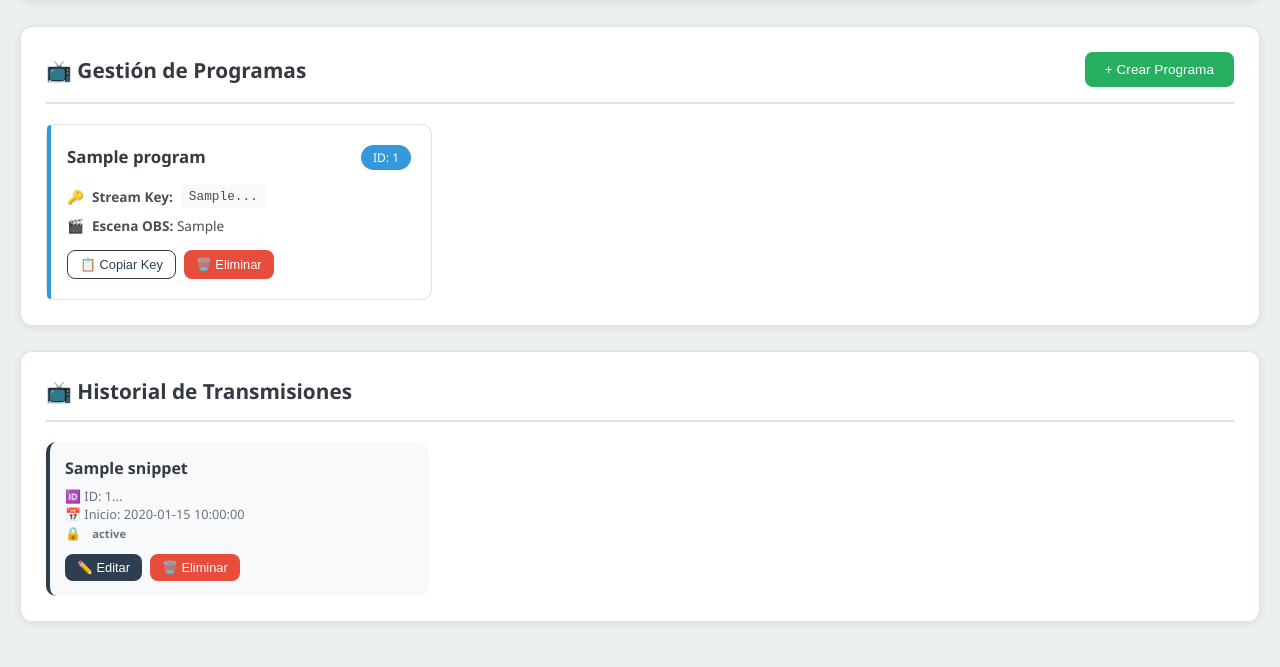
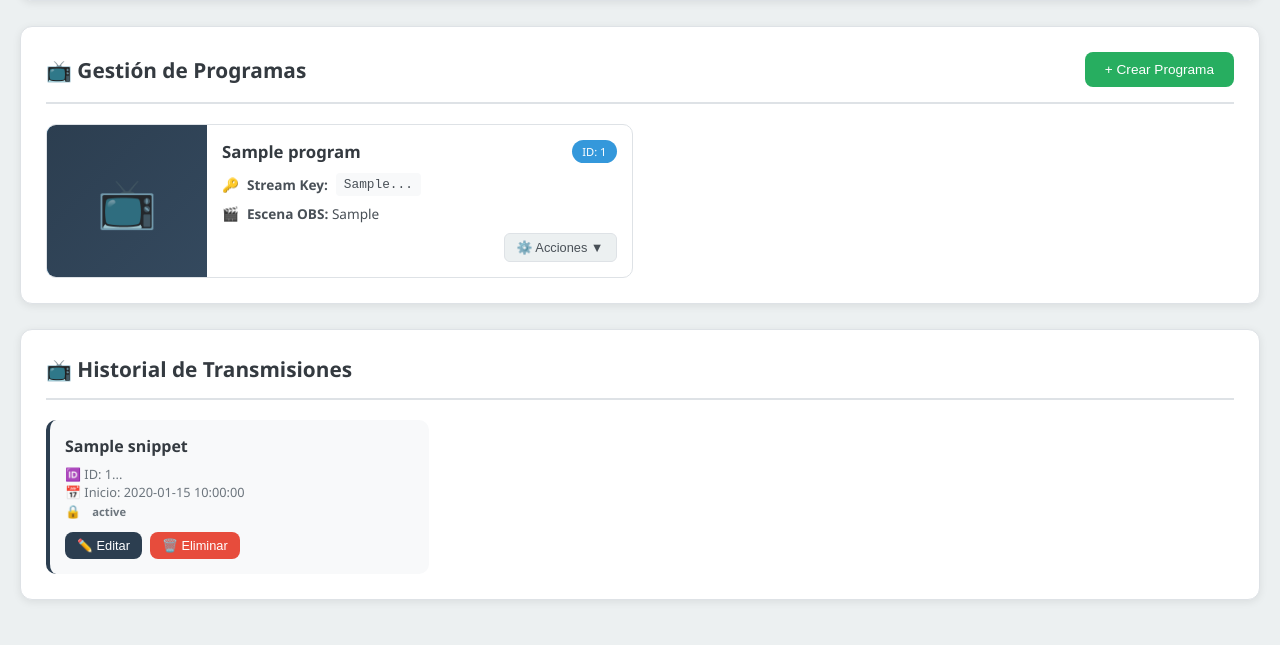
Before and after one commit to barreiraugusto/YouTube-Live-Manager, a Flask app: template templates/dashboard.html in a window 1280 px wide. Shown: the part 1652-2319 px from the top of the page. After the commit the page ends 2297 px from the top, so only its background shows below. Run offline with Flask 3, Linux system fonts and the light colour scheme; the template is opened without the code that fills it: most values are stand-ins (such as "Sample title", 1, 10 or a date in 2020); grey boxes marked "Sample" are stand-in pictures; some libraries are stand-ins or nearby versions.

Commit message:
update branch

```diff
--- a/templates/dashboard.html
+++ b/templates/dashboard.html
@@ -368,17 +368,20 @@
         /* Programs Grid */
         .programs-grid {
             display: grid;
-            grid-template-columns: repeat(auto-fill, minmax(300px, 1fr));
+            grid-template-columns: repeat(auto-fill, minmax(400px, 1fr));
             gap: 15px;
         }
 
         .program-card {
             background: white;
             border-radius: 10px;
-            padding: 20px;
+            padding: 0;
             border: 1px solid var(--gray-300);
             transition: all 0.2s;
             position: relative;
+            overflow: hidden;
+            display: flex;
+            flex-direction: row;
         }
 
         .program-card:hover {
@@ -397,24 +400,59 @@
             border-radius: 10px 0 0 10px;
         }
 
+        .program-thumbnail {
+            flex: 0 0 160px;
+            background: linear-gradient(135deg, var(--primary) 0%, var(--secondary) 100%);
+            display: flex;
+            align-items: center;
+            justify-content: center;
+            padding: 15px;
+            position: relative;
+        }
+
+        .program-thumbnail-placeholder {
+            font-size: 3rem;
+            color: white;
+            opacity: 0.8;
+        }
+
+        .program-content {
+            flex: 1;
+            padding: 15px;
+            display: flex;
+            flex-direction: column;
+            justify-content: space-between;
+        }
+
         .program-header {
             display: flex;
             justify-content: space-between;
             align-items: start;
-            margin-bottom: 15px;
+            margin-bottom: 10px;
         }
 
         .program-title {
             font-size: 1.05rem;
             font-weight: 600;
             color: var(--gray-800);
+            margin: 0;
+        }
+
+        .program-id-badge {
+            background: var(--info);
+            color: white;
+            padding: 4px 10px;
+            border-radius: 20px;
+            font-size: 0.7rem;
+            font-weight: 500;
+            white-space: nowrap;
         }
 
         .program-info {
             display: flex;
             flex-direction: column;
             gap: 8px;
-            margin-top: 10px;
+            margin-bottom: 10px;
         }
 
         .program-info-item {
@@ -431,6 +469,84 @@
             border-radius: 4px;
             font-family: 'Courier New', monospace;
             font-size: 0.8rem;
+            word-break: break-all;
+        }
+
+        .program-actions-container {
+            position: relative;
+            align-self: flex-end;
+        }
+
+        .program-menu-btn {
+            background: var(--gray-200);
+            color: var(--gray-700);
+            border: 1px solid var(--gray-300);
+            padding: 6px 12px;
+            border-radius: 6px;
+            cursor: pointer;
+            font-size: 0.8rem;
+            font-weight: 500;
+            transition: all 0.2s;
+            display: inline-flex;
+            align-items: center;
+            gap: 6px;
+        }
+
+        .program-menu-btn:hover {
+            background: var(--gray-300);
+        }
+
+        .program-dropdown {
+            display: none;
+            position: absolute;
+            bottom: 100%;
+            right: 0;
+            background: white;
+            border: 1px solid var(--gray-300);
+            border-radius: 8px;
+            box-shadow: 0 4px 12px rgba(0, 0, 0, 0.15);
+            min-width: 180px;
+            z-index: 100;
+            margin-bottom: 5px;
+            overflow: hidden;
+        }
+
+        .program-dropdown.show {
+            display: block;
+            animation: fadeIn 0.2s ease;
+        }
+
+        .program-dropdown-item {
+            display: flex;
+            align-items: center;
+            gap: 8px;
+            padding: 10px 15px;
+            cursor: pointer;
+            transition: background 0.2s;
+            border: none;
+            background: none;
+            width: 100%;
+            text-align: left;
+            font-size: 0.85rem;
+            color: var(--gray-700);
+        }
+
+        .program-dropdown-item:hover {
+            background: var(--gray-100);
+        }
+
+        .program-dropdown-item.danger {
+            color: var(--danger);
+        }
+
+        .program-dropdown-item.danger:hover {
+            background: #fff5f5;
+        }
+
+        .program-dropdown-divider {
+            height: 1px;
+            background: var(--gray-300);
+            margin: 5px 0;
         }
 
         /* Broadcasts Grid */
@@ -1007,9 +1123,13 @@
             {% if programs %}
             {% for program in programs %}
             <div class="program-card">
+                <div class="program-thumbnail">
+                    <span class="program-thumbnail-placeholder">📺</span>
+                </div>
+                <div class="program-content">
                     <div class="program-header">
-                    <div class="program-title">{{ program.name }}</div>
-                    <span class="schedule-badge" style="background: var(--info);">ID: {{ program.id }}</span>
+                        <h3 class="program-title">{{ program.name }}</h3>
+                        <span class="program-id-badge">ID: {{ program.id }}</span>
                     </div>
                     <div class="program-info">
                         <div class="program-info-item">
@@ -1022,9 +1142,20 @@
                             <span><strong>Escena OBS:</strong> {{ program.obs_scene }}</span>
                         </div>
                     </div>
-                <div class="button-group" style="margin-top: 15px;">
-                    <button class="btn-outline btn-sm" onclick="copyStreamKey('{{ program.stream_key }}')">📋 Copiar Key</button>
-                    <button class="btn-danger btn-sm" onclick="deleteProgram('{{ program.id }}')">🗑️ Eliminar</button>
+                    <div class="program-actions-container">
+                        <button class="program-menu-btn" onclick="toggleProgramDropdown('{{ program.id }}')">
+                            ⚙️ Acciones ▼
+                        </button>
+                        <div class="program-dropdown" id="dropdown-{{ program.id }}">
+                            <button class="program-dropdown-item" onclick="copyStreamKey('{{ program.stream_key }}')">
+                                📋 Copiar Stream Key
+                            </button>
+                            <div class="program-dropdown-divider"></div>
+                            <button class="program-dropdown-item danger" onclick="deleteProgram('{{ program.id }}')">
+                                🗑️ Eliminar Programa
+                            </button>
+                        </div>
+                    </div>
                 </div>
             </div>
             {% endfor %}
@@ -1534,7 +1665,39 @@
     function copyStreamKey(streamKey) {
         navigator.clipboard.writeText(streamKey);
         showToast('Stream Key copiada al portapapeles', 'success');
-    }
+        closeAllProgramDropdowns();
+    }
+
+    // Toggle program dropdown menu
+    function toggleProgramDropdown(programId) {
+        event.stopPropagation();
+        const dropdown = document.getElementById(`dropdown-${programId}`);
+        const allDropdowns = document.querySelectorAll('.program-dropdown');
+
+        // Close all other dropdowns
+        allDropdowns.forEach(d => {
+            if (d.id !== `dropdown-${programId}`) {
+                d.classList.remove('show');
+            }
+        });
+
+        // Toggle current dropdown
+        dropdown.classList.toggle('show');
+    }
+
+    // Close all program dropdowns
+    function closeAllProgramDropdowns() {
+        document.querySelectorAll('.program-dropdown').forEach(d => {
+            d.classList.remove('show');
+        });
+    }
+
+    // Close dropdowns when clicking outside
+    document.addEventListener('click', function(event) {
+        if (!event.target.closest('.program-actions-container')) {
+            closeAllProgramDropdowns();
+        }
+    });
 
     // Close modals on outside click
     window.onclick = function (event) {
```
Also changed, not shown: 1 other file. Lines whose indentation alone changed are shown as unchanged.
